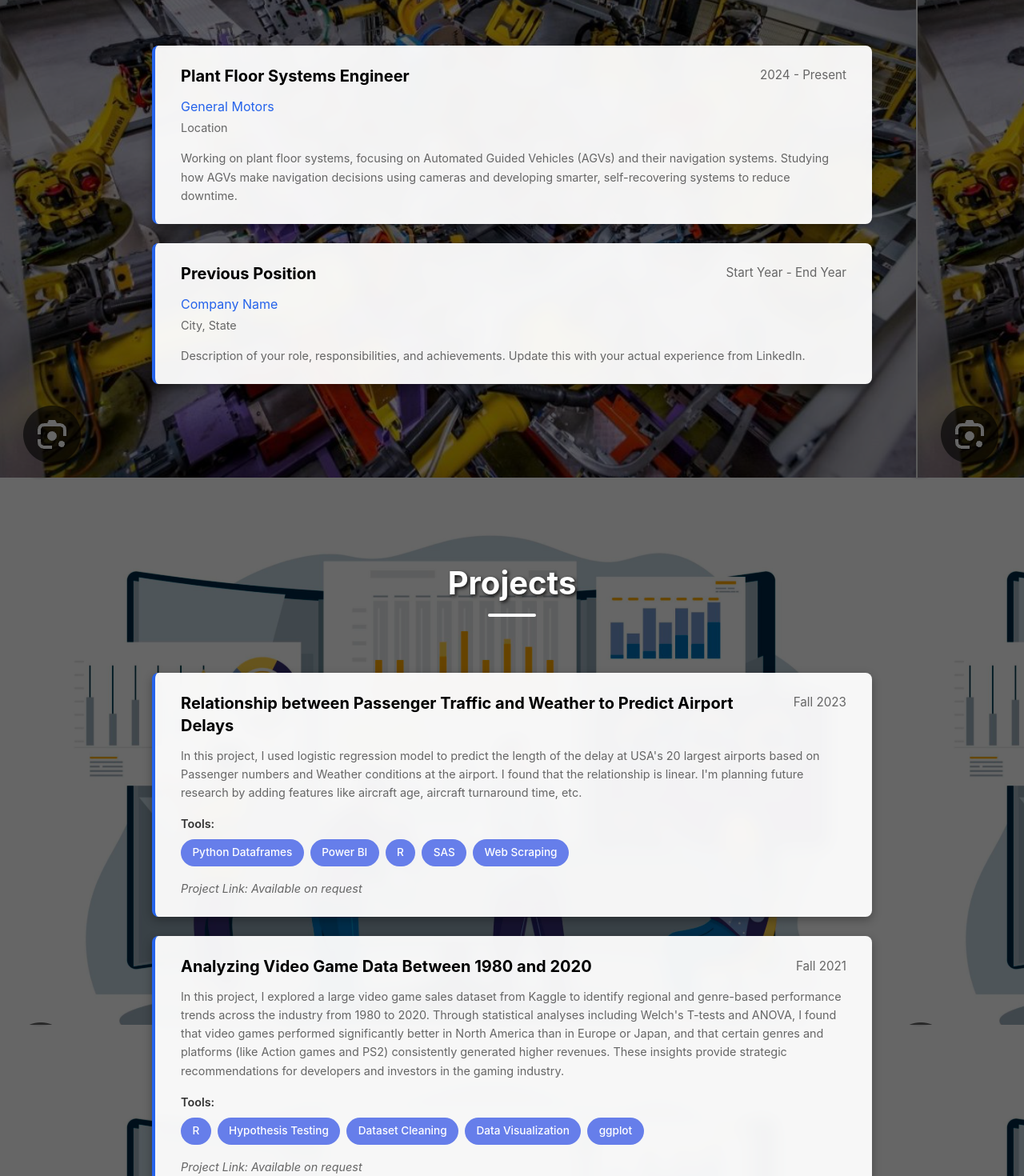
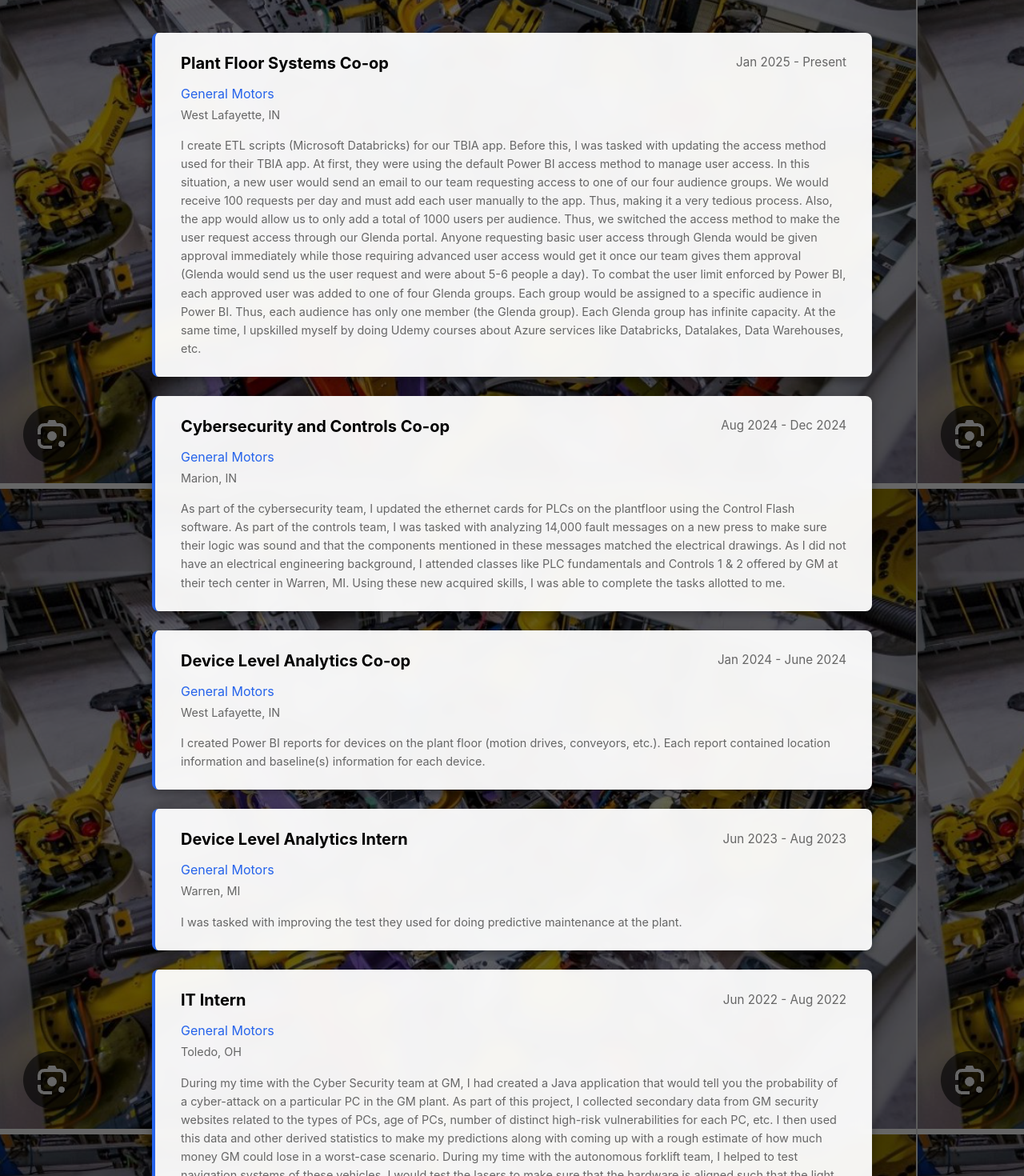
Before and after one commit to avikatare17/AviPortfolio, a React (Create React App) app in the folder frontend/: page / in a window 1280 px wide. Shown: the part 2080-3550 px from the top of the page at 80% size. Built offline with nearby package versions, Linux system fonts and the light colour scheme.

Commit message:
Update Experience section with 5 GM positions: Plant Floor Systems Co-op, Cybersecurity and Controls Co-op, Device Level Analytics Co-op, Device Level Analytics Intern, and IT Intern

```diff
--- a/frontend/src/App.js
+++ b/frontend/src/App.js
@@ -212,26 +212,64 @@
         <div className="container">
           <h2 className="section-title experience-title">Experience</h2>
           <div className="experience-container">
+            {/* Experience 1: Plant Floor Systems Co-op */}
             <div className="experience-card">
               <div className="experience-header">
-                <h3 className="experience-title-text">Plant Floor Systems Engineer</h3>
-                <span className="experience-dates">2024 - Present</span>
+                <h3 className="experience-title-text">Plant Floor Systems Co-op</h3>
+                <span className="experience-dates">Jan 2025 - Present</span>
               </div>
               <p className="experience-company">General Motors</p>
-              <p className="experience-location">Location</p>
+              <p className="experience-location">West Lafayette, IN</p>
               <p className="experience-description">
-                Working on plant floor systems, focusing on Automated Guided Vehicles (AGVs) and their navigation systems. Studying how AGVs make navigation decisions using cameras and developing smarter, self-recovering systems to reduce downtime.
+                I create ETL scripts (Microsoft Databricks) for our TBIA app. Before this, I was tasked with updating the access method used for their TBIA app. At first, they were using the default Power BI access method to manage user access. In this situation, a new user would send an email to our team requesting access to one of our four audience groups. We would receive 100 requests per day and must add each user manually to the app. Thus, making it a very tedious process. Also, the app would allow us to only add a total of 1000 users per audience. Thus, we switched the access method to make the user request access through our Glenda portal. Anyone requesting basic user access through Glenda would be given approval immediately while those requiring advanced user access would get it once our team gives them approval (Glenda would send us the user request and were about 5-6 people a day). To combat the user limit enforced by Power BI, each approved user was added to one of four Glenda groups. Each group would be assigned to a specific audience in Power BI. Thus, each audience has only one member (the Glenda group). Each Glenda group has infinite capacity. At the same time, I upskilled myself by doing Udemy courses about Azure services like Databricks, Datalakes, Data Warehouses, etc.
               </p>
             </div>
+            {/* Experience 2: Cybersecurity and Controls Co-op */}
             <div className="experience-card">
               <div className="experience-header">
-                <h3 className="experience-title-text">Previous Position</h3>
-                <span className="experience-dates">Start Year - End Year</span>
+                <h3 className="experience-title-text">Cybersecurity and Controls Co-op</h3>
+                <span className="experience-dates">Aug 2024 - Dec 2024</span>
               </div>
-              <p className="experience-company">Company Name</p>
-              <p className="experience-location">City, State</p>
+              <p className="experience-company">General Motors</p>
+              <p className="experience-location">Marion, IN</p>
               <p className="experience-description">
-                Description of your role, responsibilities, and achievements. Update this with your actual experience from LinkedIn.
+                As part of the cybersecurity team, I updated the ethernet cards for PLCs on the plantfloor using the Control Flash software. As part of the controls team, I was tasked with analyzing 14,000 fault messages on a new press to make sure their logic was sound and that the components mentioned in these messages matched the electrical drawings. As I did not have an electrical engineering background, I attended classes like PLC fundamentals and Controls 1 & 2 offered by GM at their tech center in Warren, MI. Using these new acquired skills, I was able to complete the tasks allotted to me.
+              </p>
+            </div>
+            {/* Experience 3: Device Level Analytics Co-op */}
+            <div className="experience-card">
+              <div className="experience-header">
+                <h3 className="experience-title-text">Device Level Analytics Co-op</h3>
+                <span className="experience-dates">Jan 2024 - June 2024</span>
+              </div>
+              <p className="experience-company">General Motors</p>
+              <p className="experience-location">West Lafayette, IN</p>
+              <p className="experience-description">
+                I created Power BI reports for devices on the plant floor (motion drives, conveyors, etc.). Each report contained location information and baseline(s) information for each device.
+              </p>
+            </div>
+            {/* Experience 4: Device Level Analytics Intern */}
+            <div className="experience-card">
+              <div className="experience-header">
+                <h3 className="experience-title-text">Device Level Analytics Intern</h3>
+                <span className="experience-dates">Jun 2023 - Aug 2023</span>
+              </div>
+              <p className="experience-company">General Motors</p>
+              <p className="experience-location">Warren, MI</p>
+              <p className="experience-description">
+                I was tasked with improving the test they used for doing predictive maintenance at the plant.
+              </p>
+            </div>
+            {/* Experience 5: IT Intern */}
+            <div className="experience-card">
+              <div className="experience-header">
+                <h3 className="experience-title-text">IT Intern</h3>
+                <span className="experience-dates">Jun 2022 - Aug 2022</span>
+              </div>
+              <p className="experience-company">General Motors</p>
+              <p className="experience-location">Toledo, OH</p>
+              <p className="experience-description">
+                During my time with the Cyber Security team at GM, I had created a Java application that would tell you the probability of a cyber-attack on a particular PC in the GM plant. As part of this project, I collected secondary data from GM security websites related to the types of PCs, age of PCs, number of distinct high-risk vulnerabilities for each PC, etc. I then used this data and other derived statistics to make my predictions along with coming up with a rough estimate of how much money GM could lose in a worst-case scenario. During my time with the autonomous forklift team, I helped to test navigation systems of these vehicles. I would test the lasers to make sure that the hardware is aligned such that the light emitted is 2ft away from the vehicle on both sides and is straight. I would send it a test program to test its left/right turns and its lifting mechanism. Finally, I had helped the Industrial Engineering team collect data related to the time taken to complete standardized tasks.
               </p>
             </div>
           </div>
```
